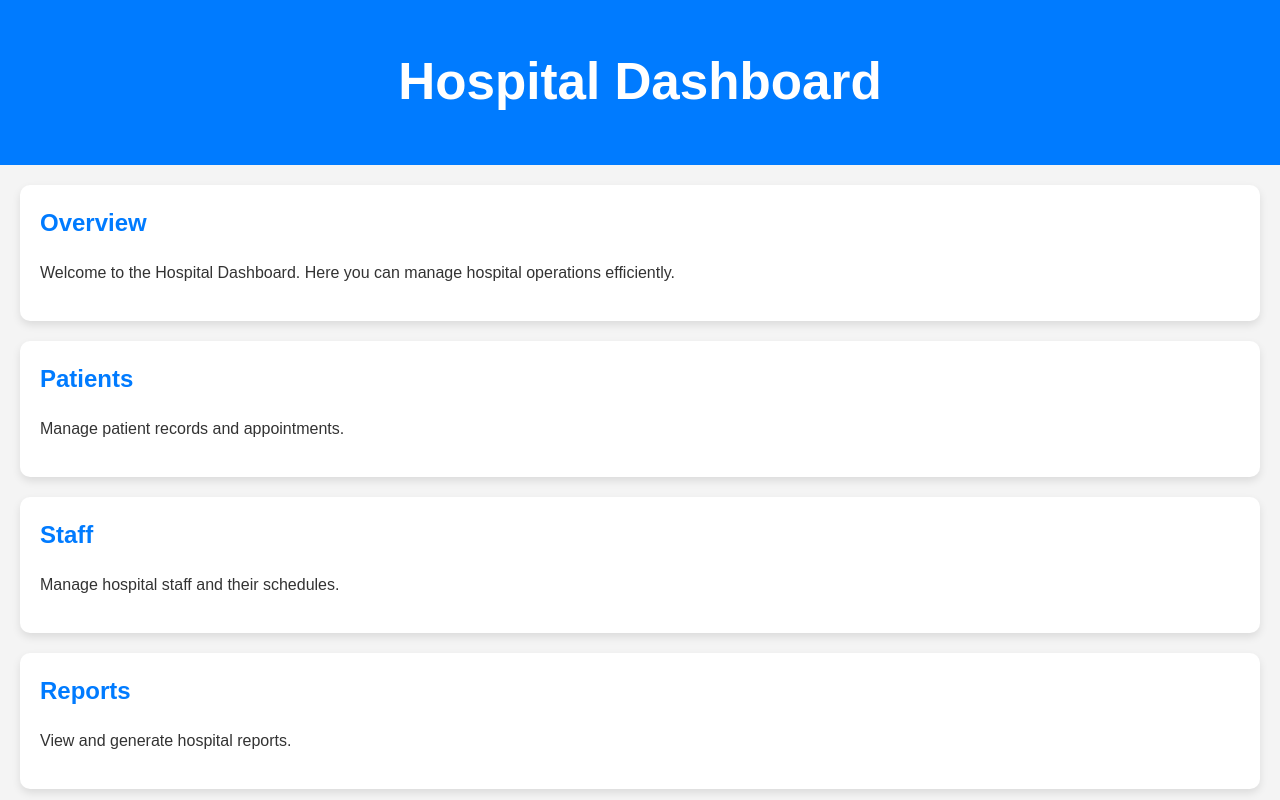
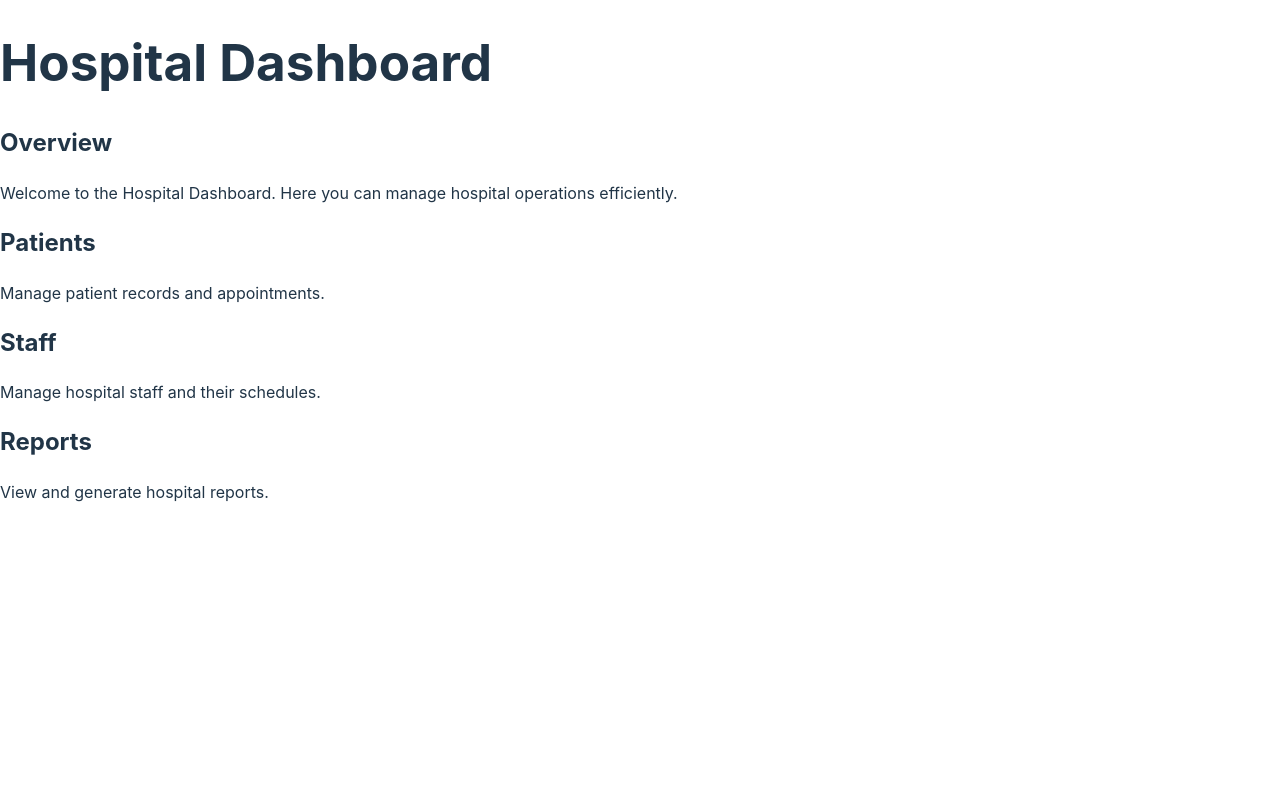
Before and after one commit to f-oxtrot/SDP-FINAL, a React (Vite) app in the folder LB/Frontend/: page /hospital-dashboard in a window 1280 px wide. Built offline with nearby package versions, Linux system fonts and the light colour scheme.

Commit message:
docdash2

```diff
--- a/LB/Frontend/package.json
+++ b/LB/Frontend/package.json
@@ -10,6 +10,7 @@
     "preview": "vite preview"
   },
   "dependencies": {
+    "lucide-react": "^0.469.0",
     "react": "^18.3.1",
     "react-dom": "^18.3.1",
     "react-icons": "^5.4.0",
--- a/LB/Frontend/src/App.jsx
+++ b/LB/Frontend/src/App.jsx
@@ -1,5 +1,5 @@
 import React, { useState } from 'react';
-import { BrowserRouter as Router, Route, Routes, useNavigate } from 'react-router-dom';
+import { BrowserRouter as Router, Route, Routes } from 'react-router-dom';
 import './App.css';
 import Header from './Components/Header';
 import DescriptionSection from './Components/DescriptionSection';
@@ -8,6 +8,7 @@
 import ContactSection from './Components/ContactSection';
 import ModalManager from './Components/ModalManager';
 import HospitalDashboard from './Components/HospitalDashboard';
+import DoctorDashboard from './Components/DoctorDashboard'; // Import the new component
 
 function App() {
   const [isLoginOpen, setIsLoginOpen] = useState(false);
@@ -115,11 +116,10 @@
           </>
         } />
         <Route path="/hospital-dashboard" element={<HospitalDashboard />} />
+        <Route path="/doctor-dashboard" element={<DoctorDashboard />} /> {/* Add this line */}
       </Routes>
     </Router>
   );
 }
 
-
-
 export default App;
--- /dev/null
+++ b/LB/Frontend/src/Components/DoctorDashboard.css
@@ -0,0 +1,21 @@
+.doctor-dashboard {
+    display: flex;
+    flex-direction: column;
+    height: 100vh;
+    overflow: hidden;
+}
+
+.main-content {
+    flex-grow: 1;
+    position: relative;
+}
+
+.background-video {
+    position: absolute;
+    top: 0;
+    left: 0;
+    width: 100%;
+    height: 100%;
+    object-fit: cover;
+    z-index: -1;
+}
--- /dev/null
+++ b/LB/Frontend/src/Components/DoctorDashboard.jsx
@@ -0,0 +1,17 @@
+import React from 'react';
+import backgroundVideo from '../assets/Images/hos.mp4'; // Replace with actual video path
+
+const DoctorDashboard = () => {
+  return (
+    <div className="doctor-dashboard">
+      <main className="main-content">
+        <video autoPlay loop muted className="background-video">
+          <source src={backgroundVideo} type="video/mp4" />
+          Your browser does not support the video tag.
+        </video>
+      </main>
+    </div>
+  );
+};
+
+export default DoctorDashboard;
--- a/LB/Frontend/src/Components/HospitalDashboard.css
+++ b/LB/Frontend/src/Components/HospitalDashboard.css
@@ -1,38 +1,39 @@
-.dashboard-container {
-    display: flex;
-    flex-direction: column;
-    height: 100vh;
-    background-color: #f4f4f4;
-    font-family: 'Poppins', sans-serif;
-  }
+html, body {
+  margin: 0;
+  padding: 0;
+  width: 100%;
+  height: 100%;
+  overflow: hidden;
+}
 
-  .dashboard-header {
-    background-color: #007bff;
-    color: white;
-    padding: 20px;
-    text-align: center;
-  }
+.doctor-dashboard {
+  position: relative;
+  width: 100%;
+  height: 100vh;
+  overflow: hidden;
+}
 
-  .dashboard-main {
-    flex: 1;
-    padding: 20px;
-    display: flex;
-    flex-direction: column;
-    gap: 20px;
-  }
+.background-video {
+  position: absolute;
+  top: 0;
+  left: 0;
+  width: 100%;
+  height: 100%;
+  object-fit: cover;
+  z-index: -1;
+  opacity: 0.3;
+}
 
-  .dashboard-section {
-    background-color: white;
-    padding: 20px;
-    border-radius: 10px;
-    box-shadow: 0 4px 8px rgba(0, 0, 0, 0.1);
-  }
+.content-overlay {
+  position: absolute;
+  top: 50%;
+  left: 50%;
+  transform: translate(-50%, -50%);
+  color: rgb(15, 15, 15);
+  text-align: center;
+}
 
-  .dashboard-section h2 {
-    margin-top: 0;
-    color: #007bff;
-  }
-
-  .dashboard-section p {
-    color: #333;
-  }
+.content-overlay h1 {
+  font-size: 3em;
+  font-weight: bold;
+}
--- a/LB/Frontend/src/Components/Login.jsx
+++ b/LB/Frontend/src/Components/Login.jsx
@@ -14,6 +14,8 @@
     e.preventDefault();
     if (userType === 'hospital') {
       navigate('/hospital-dashboard');
+    } else if (userType === 'doctor') {
+      navigate('/doctor-dashboard'); // Navigate to doctor dashboard
     } else {
       // Handle other user types
       console.log({ userType, userId, password });
```
Also changed, not shown: 2 other files (tests, documents, lock files or other folders).
